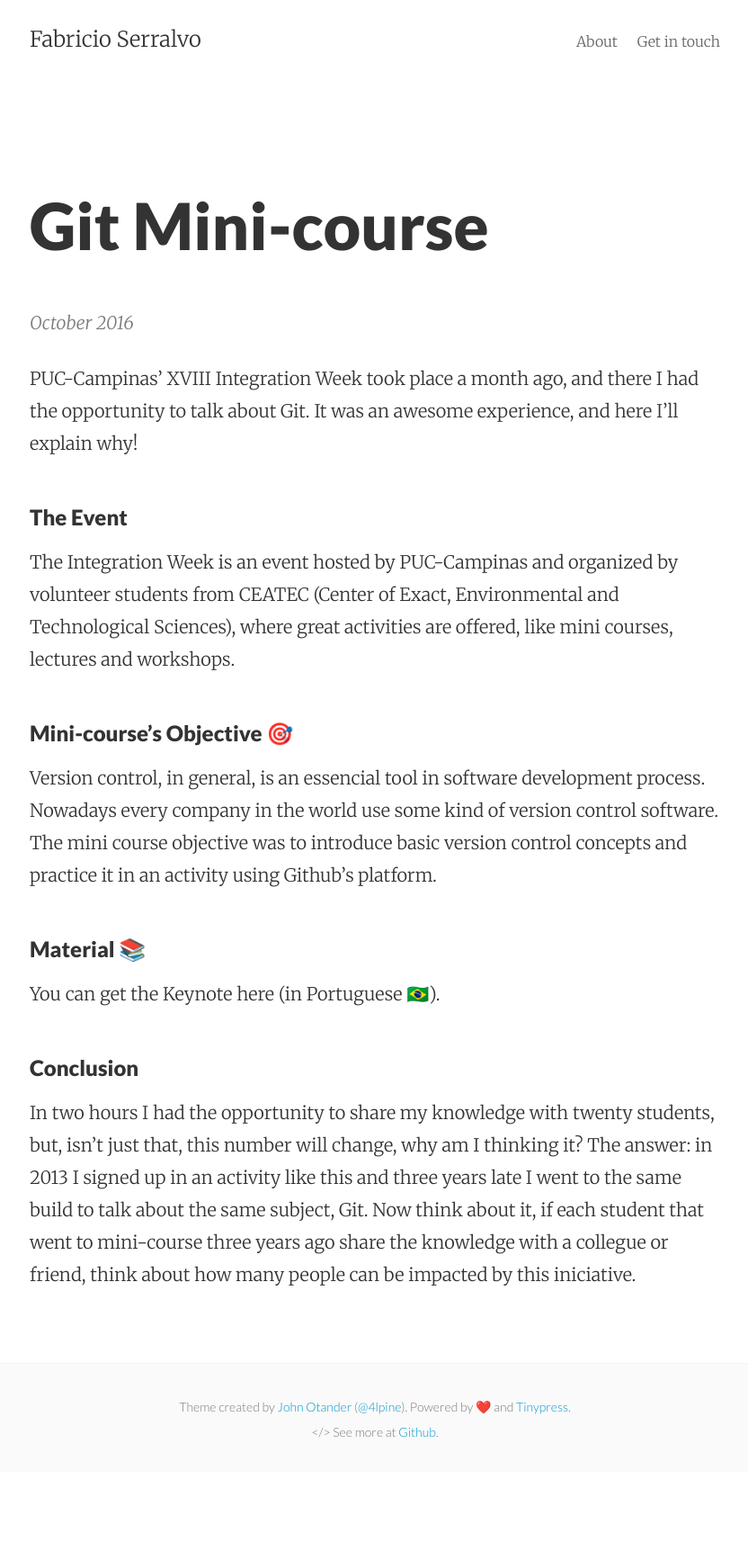
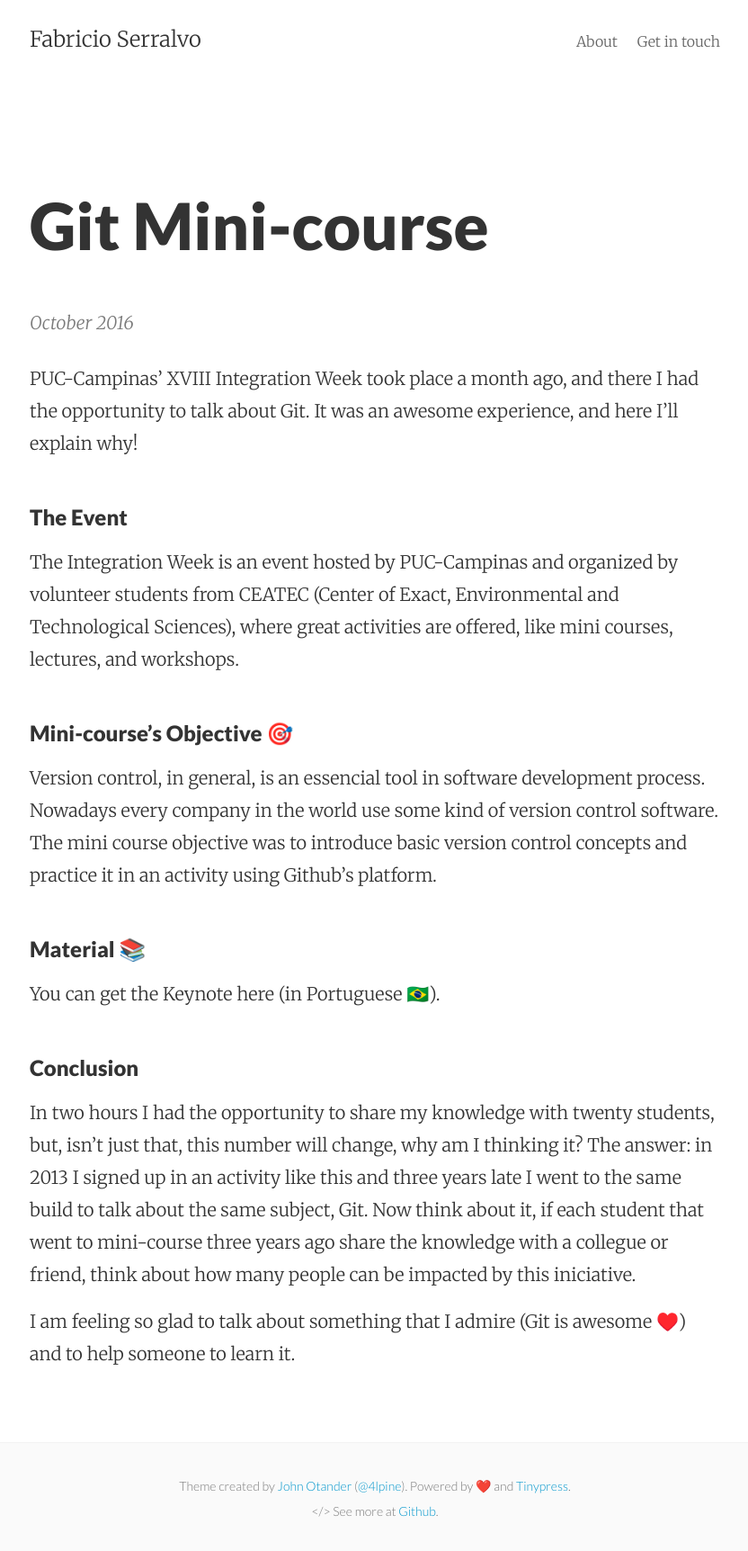
Before and after one commit to serralvo/serralvo.github.io, a Jekyll site: the page built from _posts/2016-10-23-git-mini-course.markdown, in a window 1280 px wide. Shown: the whole page at 90% size, without its empty margins (223-1055 px from the left). Built offline with Jekyll 4.4.1, drawn with Linux system fonts in a browser that asks for light colours; before the commit the page ends 1636 px from its top, so only the background shows below that.

Commit message:
Update 2016-10-23-git-mini-course.markdown

```diff
--- a/_posts/2016-10-23-git-mini-course.markdown
+++ b/_posts/2016-10-23-git-mini-course.markdown
@@ -8,7 +8,7 @@ PUC-Campinas' XVIII Integration Week took place a month ago, and there I had the
 
 ### The Event
 
-The Integration Week is an event hosted by PUC-Campinas and organized by volunteer students from CEATEC (Center of Exact, Environmental and Technological Sciences), where great activities are offered, like mini courses, lectures and workshops.
+The Integration Week is an event hosted by PUC-Campinas and organized by volunteer students from CEATEC (Center of Exact, Environmental and Technological Sciences), where great activities are offered, like mini courses, lectures, and workshops.
 
 ### Mini-course's Objective 🎯
 
@@ -21,3 +21,5 @@ You can get the Keynote here (in Portuguese 🇧🇷).
 ### Conclusion
 
 In two hours I had the opportunity to share my knowledge with twenty students, but, isn't just that, this number will change, why am I thinking it? The answer: in 2013 I signed up in an activity like this and three years late I went to the same build to talk about the same subject, Git. Now think about it, if each student that went to mini-course three years ago share the knowledge with a collegue or friend, think about how many people can be impacted by this iniciative.
+
+I am feeling so glad to talk about something that I admire (Git is awesome ♥️) and to help someone to learn it.
```
